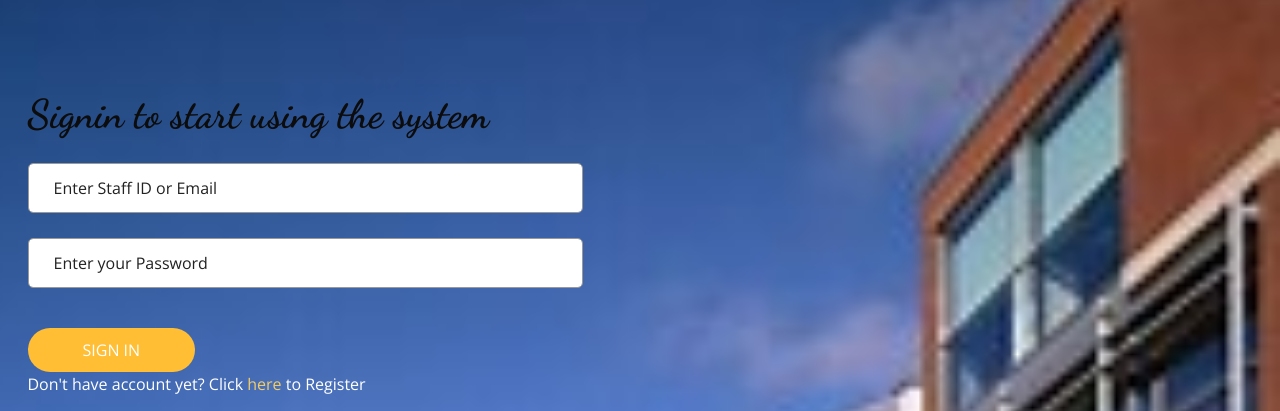
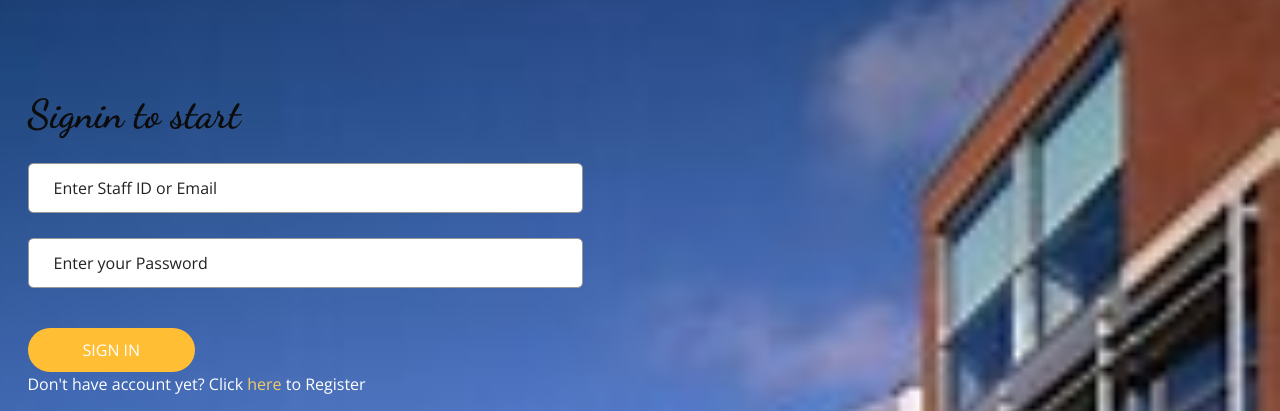
Before and after one commit to AWSAMPLIFYPROJECT/aws4amplifytest, a PHP site: page /cicd/channel/signin.php in a window 1280 px wide. Shown: the part 161-572 px from the top of the page. Run offline with PHP 8.4, Linux system fonts and the light colour scheme; data that the repository does not hold is empty.

Commit message:
Update signin.php

```diff
--- a/cicd/channel/signin.php
+++ b/cicd/channel/signin.php
@@ -112,7 +112,7 @@ try {
     <div class="container">
       <div class="heading_container">
         <h2>
-            Signin to start using the system
+            Signin to start
         </h2>
       </div>
       <div class="row">
```
